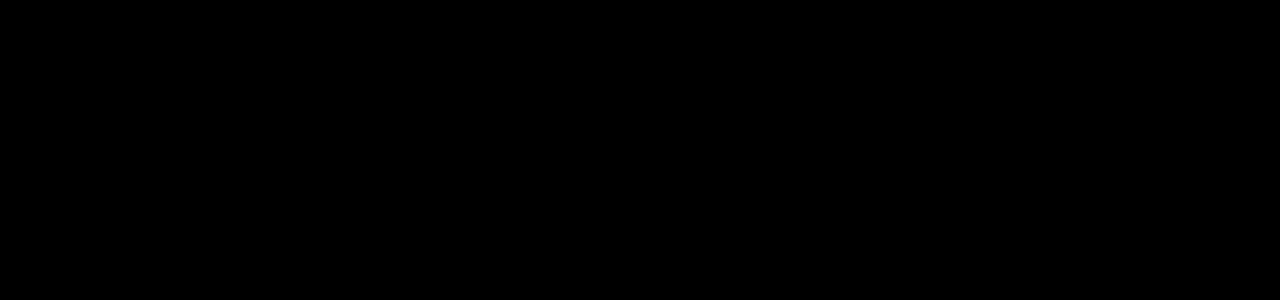
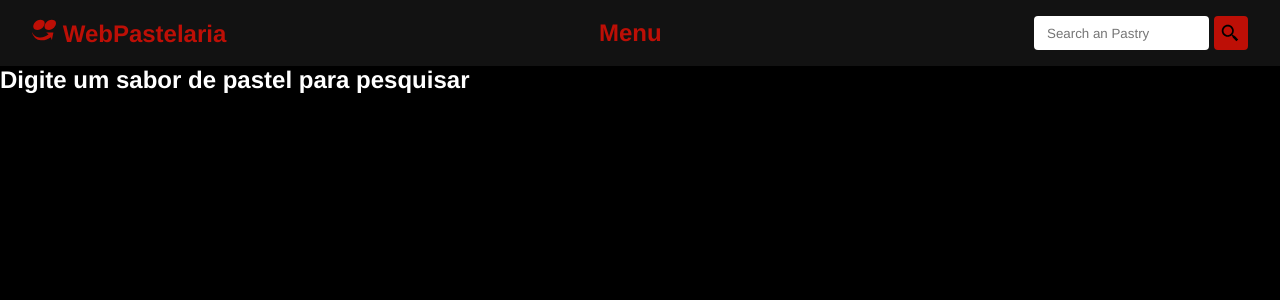
Before and after one commit to devLucasAquino/pastelaria-web, a React (Vite) app: page /pastry in a window 1280 px wide. Before the commit this address had no page. Shown: the top 300 px of the page. Built offline with nearby package versions, Linux system fonts and the light colour scheme.

Commit message:
feat: added pastry component

```diff
--- a/src/components/Navbar.jsx
+++ b/src/components/Navbar.jsx
@@ -1,5 +1,5 @@
 import { useState } from "react";
-import { Link } from "react-router-dom";
+import { Link, useNavigate } from "react-router-dom";
 
 import { SiIfood } from "react-icons/si";
 import { BiSearchAlt2 } from "react-icons/bi";
@@ -8,10 +8,16 @@ import './Navbar.css';
 
 
 const Navbar = () => {
-    const [pastry, setPastry] = useState('');
+    const [pastryName, setPastryName] = useState('');
+    const navigate = useNavigate();
 
-    function handleSubmit(){
+    function handleSubmit(e) {
+        e.preventDefault();
 
+        if (!pastryName) return;
+
+        navigate(`/pastry?q=${pastryName}`);
+        setPastryName('');
     }
 
 
@@ -31,8 +37,8 @@ const Navbar = () => {
             <input
                 type="text"
                 placeholder="Search an Pastry"
-                onChange={(e) => setPastry(e.target.value)}
-                value={pastry}
+                onChange={(e) => setPastryName(e.target.value)}
+                value={pastryName}
             />
             <button type="submit">
                 <BiSearchAlt2 />
--- a/src/data.js
+++ b/src/data.js
@@ -20,6 +20,21 @@ const data = [
         'sabor': 'PEPERONNI',
         'preco': 19.99
     },
+    {
+        'id': 4,
+        'sabor': 'pizza',
+        'preco': 15.99
+    },
+    {
+        'id': 5,
+        'sabor': 'frango com catupiry',
+        'preco': 15.99
+    },
+    {
+        'id': 6,
+        'sabor': 'carne com queijo',
+        'preco': 16.99
+    },
 
 ];
 
--- a/src/main.jsx
+++ b/src/main.jsx
@@ -16,7 +16,7 @@ ReactDOM.createRoot(document.getElementById('root')).render(
       <Routes>
         <Route element={<App />}>
           <Route path='/' element={<Home />}/>
-          <Route path='pastry/:id' element={<Pastry />}/>
+          <Route path='pastry' element={<Pastry />}/>
           <Route path='menu' element={<Menu />}/>
         </Route>
       </Routes>
--- a/src/pages/Pastry.jsx
+++ b/src/pages/Pastry.jsx
@@ -1,6 +1,43 @@
+import { useState, useEffect } from 'react';
+import { useLocation } from 'react-router';
+
+import data from "../data.js";
+
 const Pastry = () => {
+    const [ pastry, setPastry ] = useState(null);
+    const [notFound, setNotFound] = useState(false);
+    const location = useLocation();
+    const searchParams = new URLSearchParams(location.search);
+    const query = searchParams.get('q');
+
+    useEffect(() => {
+        if (query) {
+            const foundPastry = data.find(p => p.sabor.toLowerCase() === query.toLowerCase());
+            if (foundPastry) {
+                setPastry(foundPastry);
+                setNotFound(false);
+            } else {
+                setPastry(null);
+                setNotFound(true);
+            }
+        }
+    }, [query]);
+
+
+
     return(
-        <h2>Pastry</h2>
+        <div>
+            {pastry ? (
+                <div>
+                    <h2>Sabor: {pastry.sabor}</h2>
+                    <h3>Preço: R${pastry.preco.toFixed(2)}</h3>
+                </div>
+            ) : notFound ? (
+                <h2>Pastel não encontrado</h2>
+            ) : (
+                <h2>Digite um sabor de pastel para pesquisar</h2>
+            )}
+        </div>
     )
 }
 
```
